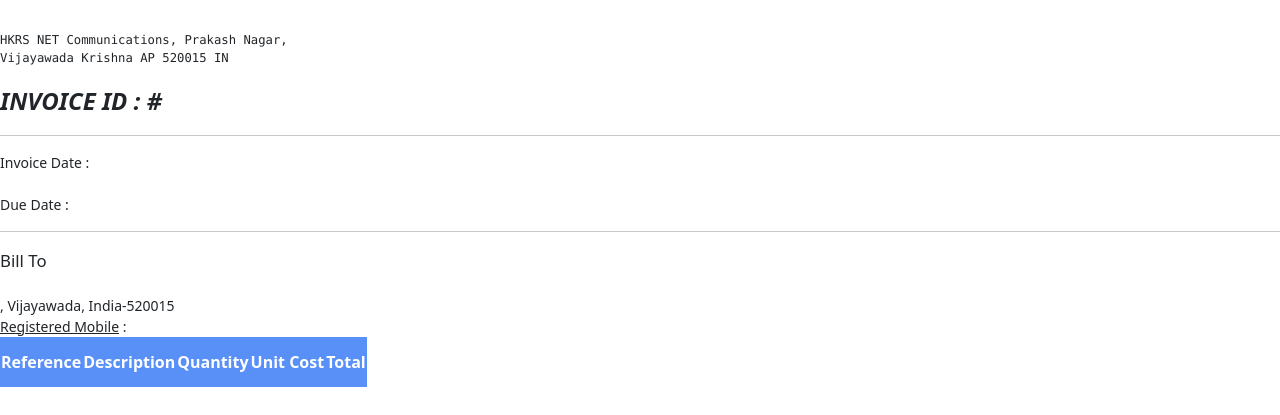
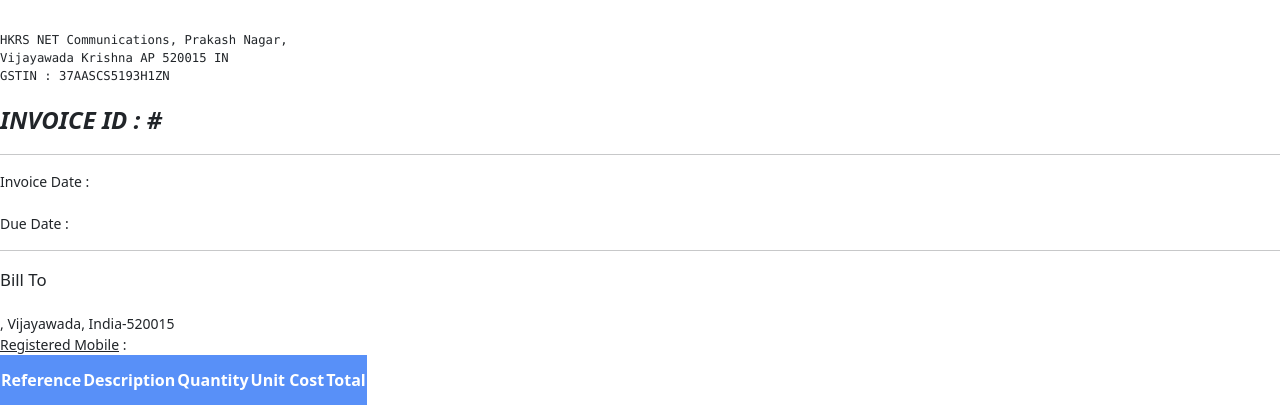
Before and after one commit to Kamal-prog-code/hkrs_invoice_gen, a Django app: template app/templates/app/pdf_template.html in a window 1280 px wide. Shown: the part 45-460 px from the top of the page. Run offline with Django 3.2, Linux system fonts and the light colour scheme; the template is opened without the code that fills it, so the values that code supplies are empty; some libraries are stand-ins or nearby versions.

Commit message:
Models update

```diff
--- a/app/templates/app/pdf_template.html
+++ b/app/templates/app/pdf_template.html
@@ -51,7 +51,8 @@
 		<header>FiberX&nbsp&nbsp&nbsp&nbsp&nbsp&nbsp&nbsp&nbsp&nbsp&nbsp&nbsp&nbsp&nbsp&nbsp&nbsp&nbsp&nbsp&nbsp&nbsp&nbsp&nbsp&nbsp&nbsp&nbsp&nbsp&nbsp&nbsp&nbsp&nbsp&nbsp&nbsp&nbsp&nbsp&nbsp&nbsp&nbsp&nbsp&nbsp&nbsp&nbsp&nbsp&nbsp&nbsp&nbsp&nbsp&nbsp&nbsp&nbsp&nbsp&nbsp&nbsp&nbsp&nbsp&nbsp&nbsp&nbsp&nbsp&nbsp&nbsp&nbsp&nbsp&nbsp&nbsp&nbsp&nbsp<span class="in">INVOICE</span></header>
 		<div>
 			<p><pre>HKRS NET Communications, Prakash Nagar,
-Vijayawada Krishna AP 520015 IN</pre></p>
+Vijayawada Krishna AP 520015 IN
+GSTIN : 37AASCS5193H1ZN</pre></p>
 			<i>INVOICE ID : # {{formdata.Invoice_id}}</i><hr>
 			Invoice Date : {{formdata.Invoice_date}}<br><br>
 			Due Date : {{formdata.Due_date}}
```
